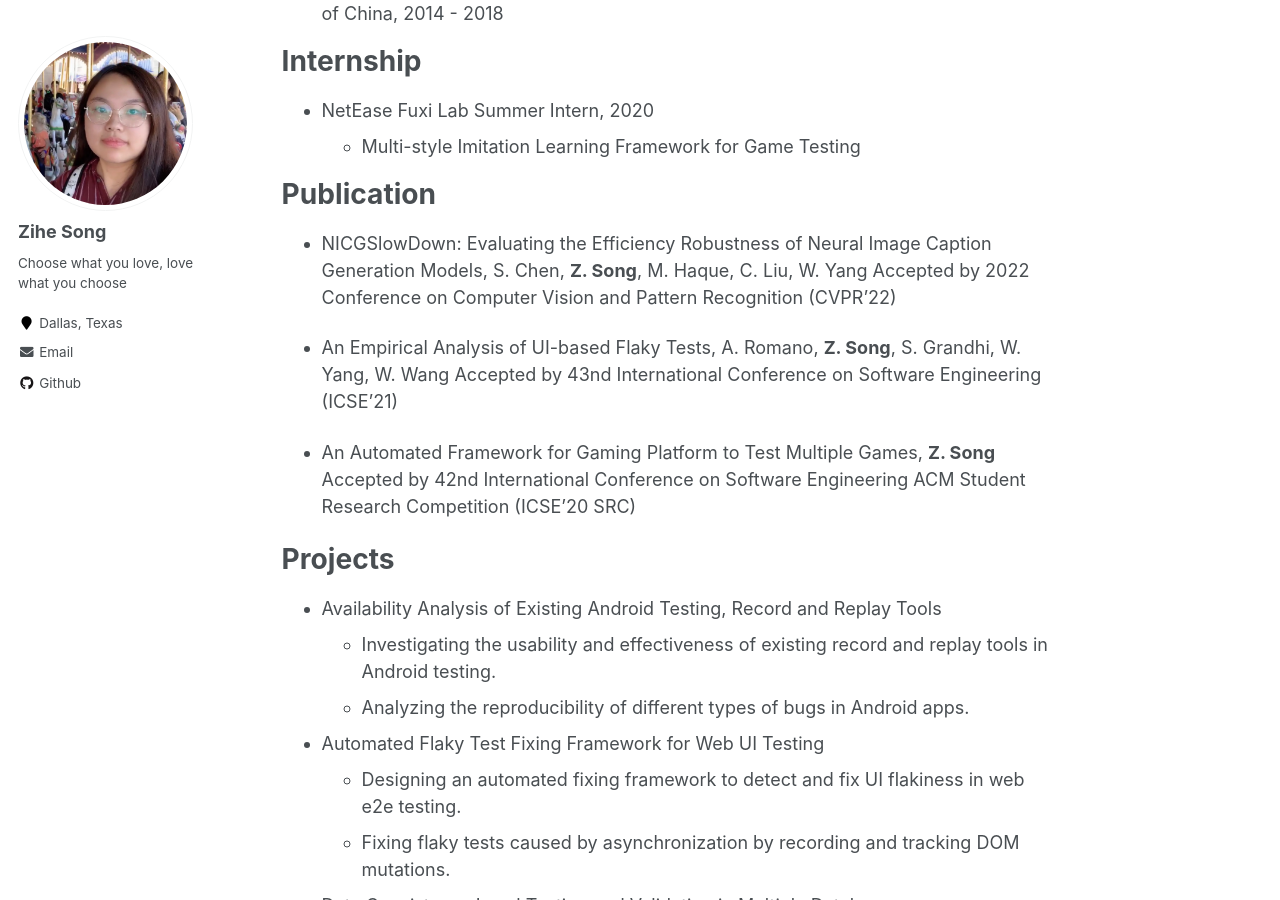
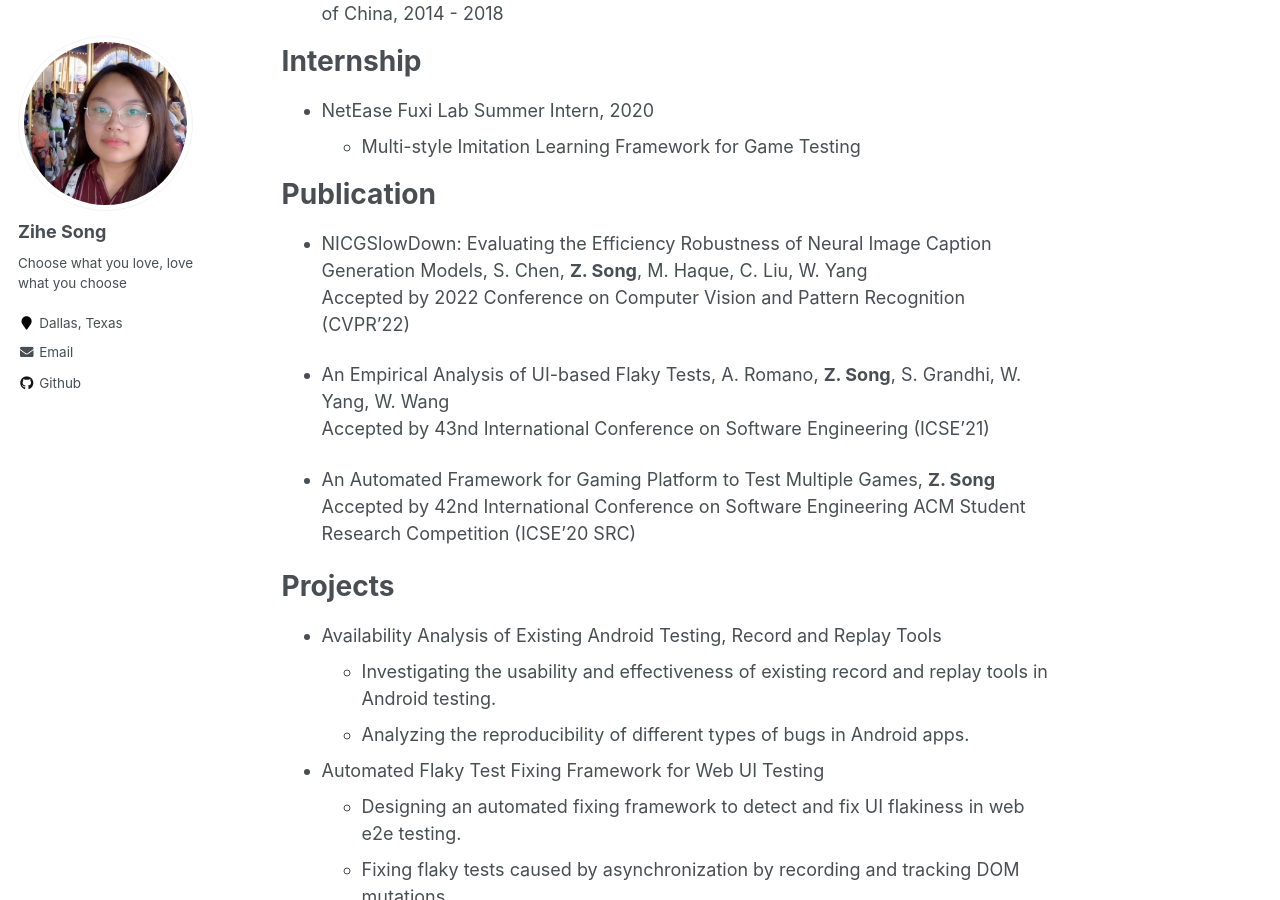
Before and after one commit to zihesong/zihesong.github.io, a Jekyll site: the page built from _pages/about.md, in a window 1280 px wide and 900 px high, scrolled down 442 px. Built offline with Jekyll 4.4.1, drawn with Linux system fonts in a browser that asks for light colours.

```diff
--- a/_pages/about.md
+++ b/_pages/about.md
@@ -27,14 +27,14 @@ Internship
 
 Publication
 ======
-* NICGSlowDown: Evaluating the Efficiency Robustness of Neural Image Caption Generation Models, S. Chen, __Z. Song__, M. Haque, C. Liu, W. Yang
-Accepted by 2022 Conference on Computer Vision and Pattern Recognition (CVPR’22)
+* NICGSlowDown: Evaluating the Efficiency Robustness of Neural Image Caption Generation Models, S. Chen, __Z. Song__, M. Haque, C. Liu, W. Yang <br>
+    Accepted by 2022 Conference on Computer Vision and Pattern Recognition (CVPR’22)
 
-* An Empirical Analysis of UI-based Flaky Tests, A. Romano, __Z. Song__, S. Grandhi, W. Yang, W. Wang
-Accepted by 43nd International Conference on Software Engineering (ICSE'21)
+* An Empirical Analysis of UI-based Flaky Tests, A. Romano, __Z. Song__, S. Grandhi, W. Yang, W. Wang <br>
+    Accepted by 43nd International Conference on Software Engineering (ICSE'21)
 
-* An Automated Framework for Gaming Platform to Test Multiple Games, __Z. Song__
-Accepted by 42nd International Conference on Software Engineering ACM Student Research Competition (ICSE'20 SRC)
+* An Automated Framework for Gaming Platform to Test Multiple Games, __Z. Song__ <br>
+    Accepted by 42nd International Conference on Software Engineering ACM Student Research Competition (ICSE'20 SRC)
 
 
 Projects
```
